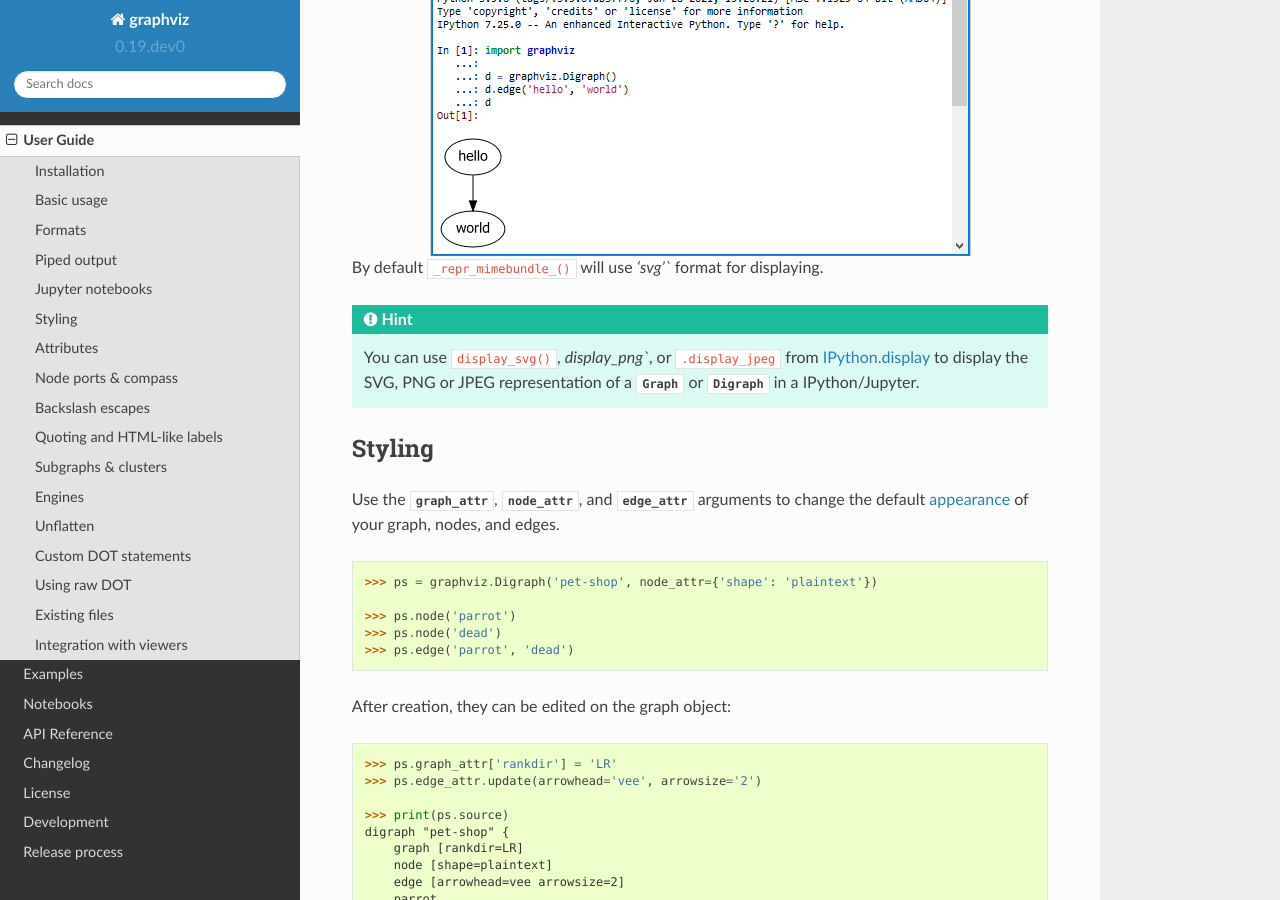
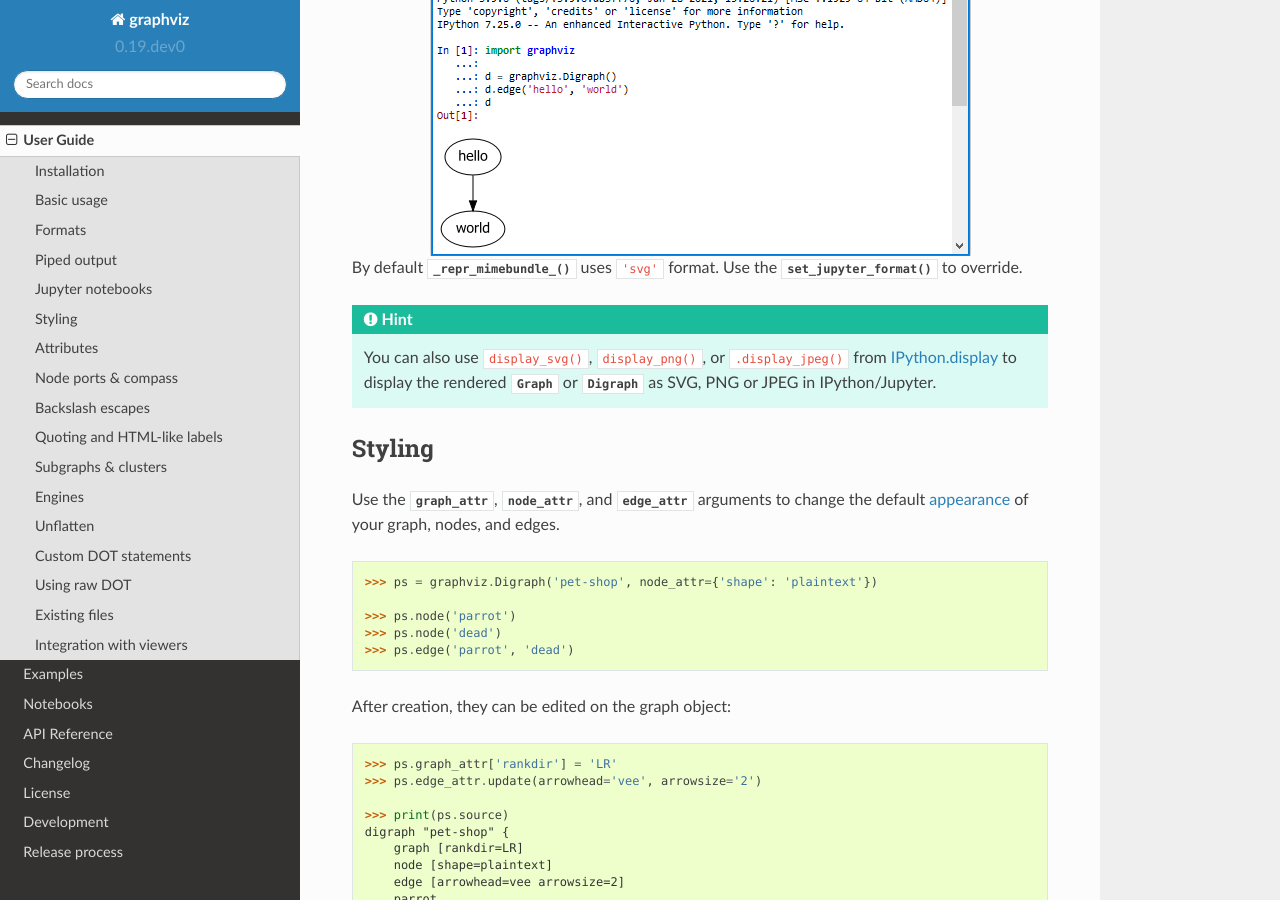
Before and after one commit to xflr6/graphviz, a Sphinx documentation site: the page built from docs/manual.rst, in a window 1280 px wide and 900 px high, scrolled down 3441 px. Built offline with Sphinx 7.4.7 and the Read the Docs theme 2.0.0, drawn with Linux system fonts in a browser that asks for light colours; the version number is read from the project's files by our own code.

Commit message:
improve repr_mimebundle documentation

```diff
--- a/docs/manual.rst
+++ b/docs/manual.rst
@@ -191,13 +191,15 @@ This also allows direct displaying within the `Jupyter Qt Console`_ (e.g.
 .. image:: _static/qtconsole.png
     :align: center
 
-By default ``_repr_mimebundle_()`` will use `'svg'`` format for displaying.
+By default :meth:`~.Graph._repr_mimebundle_` uses ``'svg'`` format.
+Use the :func:`~.set_jupyter_format` to override.
 
 .. hint::
 
-    You can use ``display_svg()``, `display_png``, or ``.display_jpeg``
-    from `IPython.display`_ to display the SVG, PNG or JPEG representation
-    of a :class:`.Graph` or :class:`.Digraph` in a IPython/Jupyter.
+    You can also use ``display_svg()``, ``display_png()``, or ``.display_jpeg()``
+    from `IPython.display`_ to display the rendered
+    :class:`.Graph` or :class:`.Digraph` as SVG, PNG or JPEG
+    in IPython/Jupyter.
 
 
 Styling
```
Also changed, not shown: 1 other file.
